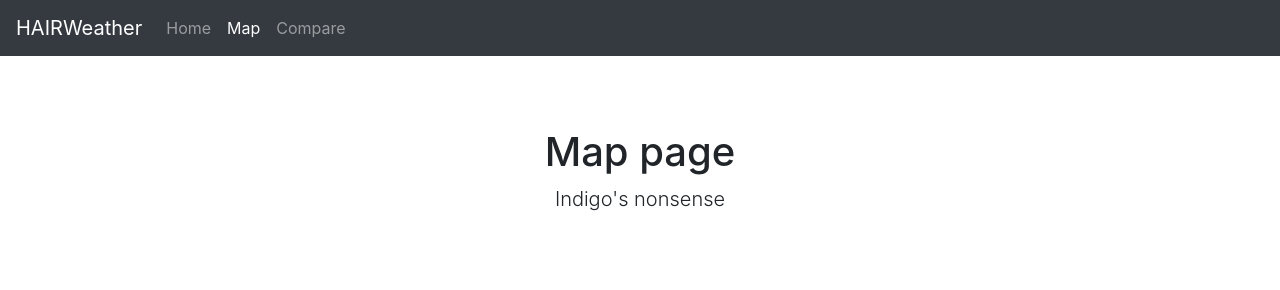
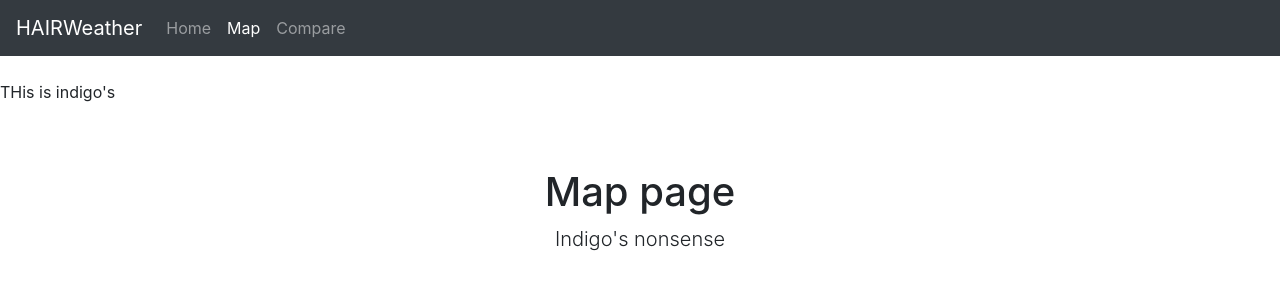
Before and after one commit to solomonshm/weather-app, a plain HTML site: page map.html in a window 1280 px wide. Drawn offline with nearby package versions, Linux system fonts and the light colour scheme.

Commit message:
feature:test

```diff
--- a/map.html
+++ b/map.html
@@ -18,7 +18,7 @@
   </head>
 
   <body>
-
+    <p>THis is indigo's</p>
     <nav class="navbar navbar-expand-md navbar-dark bg-dark fixed-top">
       <a class="navbar-brand" href="#">HAIRWeather</a>
       <button class="navbar-toggler" type="button" data-toggle="collapse" data-target="#navbarsExampleDefault" aria-controls="navbarsExampleDefault" aria-expanded="false" aria-label="Toggle navigation">
```
